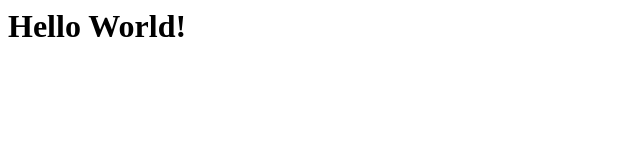
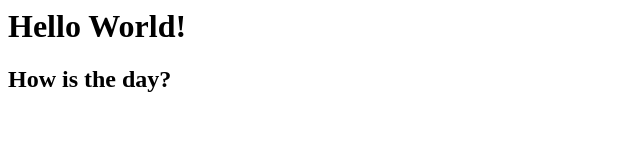
Before and after one commit to HansNirmal/demo-repo, a plain HTML site: page index.html in a window 1280 px wide. Shown: the whole page, without its empty margins (0-640 px from the left). Drawn offline with Linux system fonts and the light colour scheme.

Commit message:
Update index.html

```diff
--- a/index.html
+++ b/index.html
@@ -1,5 +1,6 @@
 <div>
 
     <h1>Hello World!</h1>
+    <h2>How is the day?</h2>
 
 </div>
```
